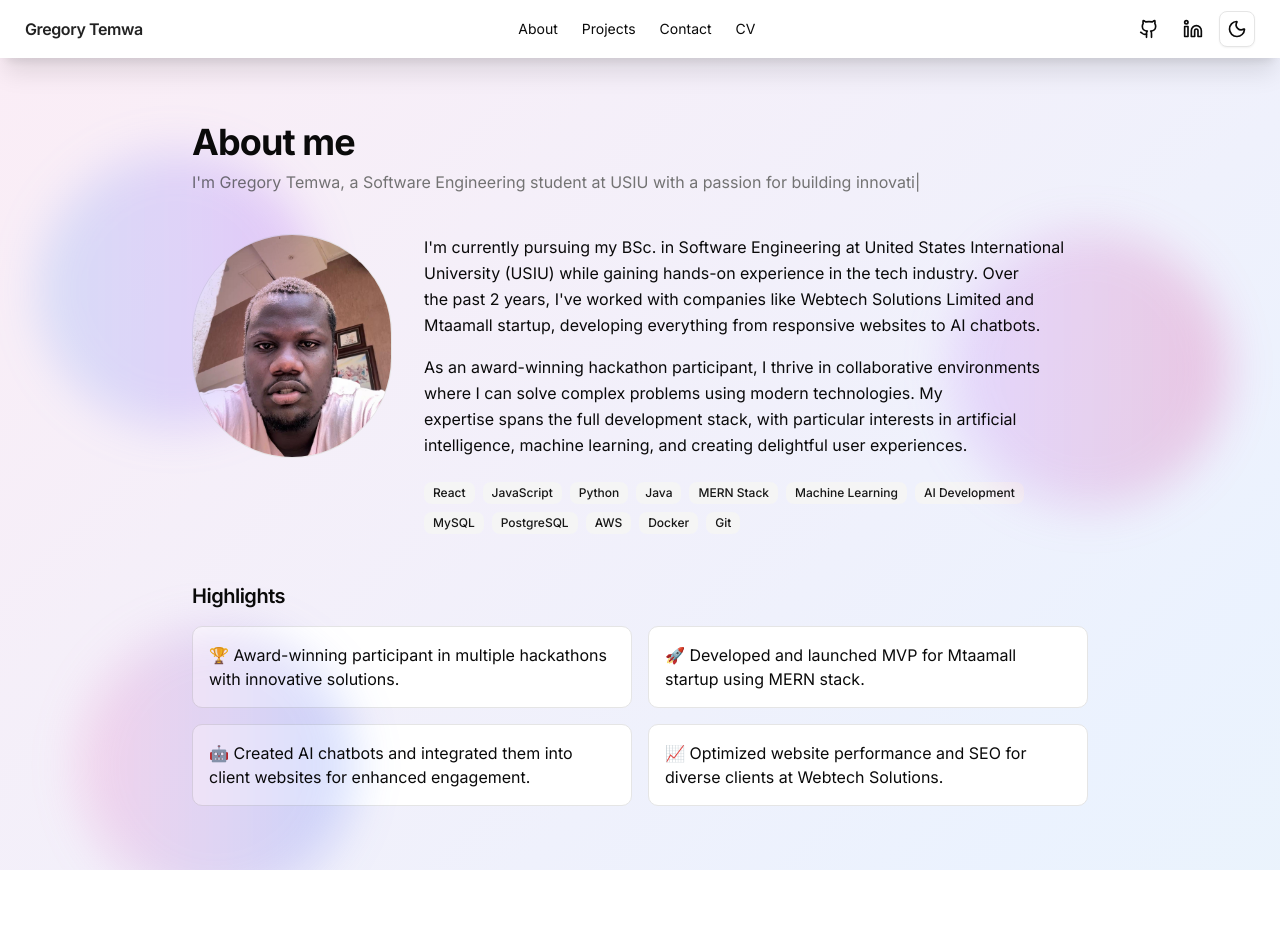
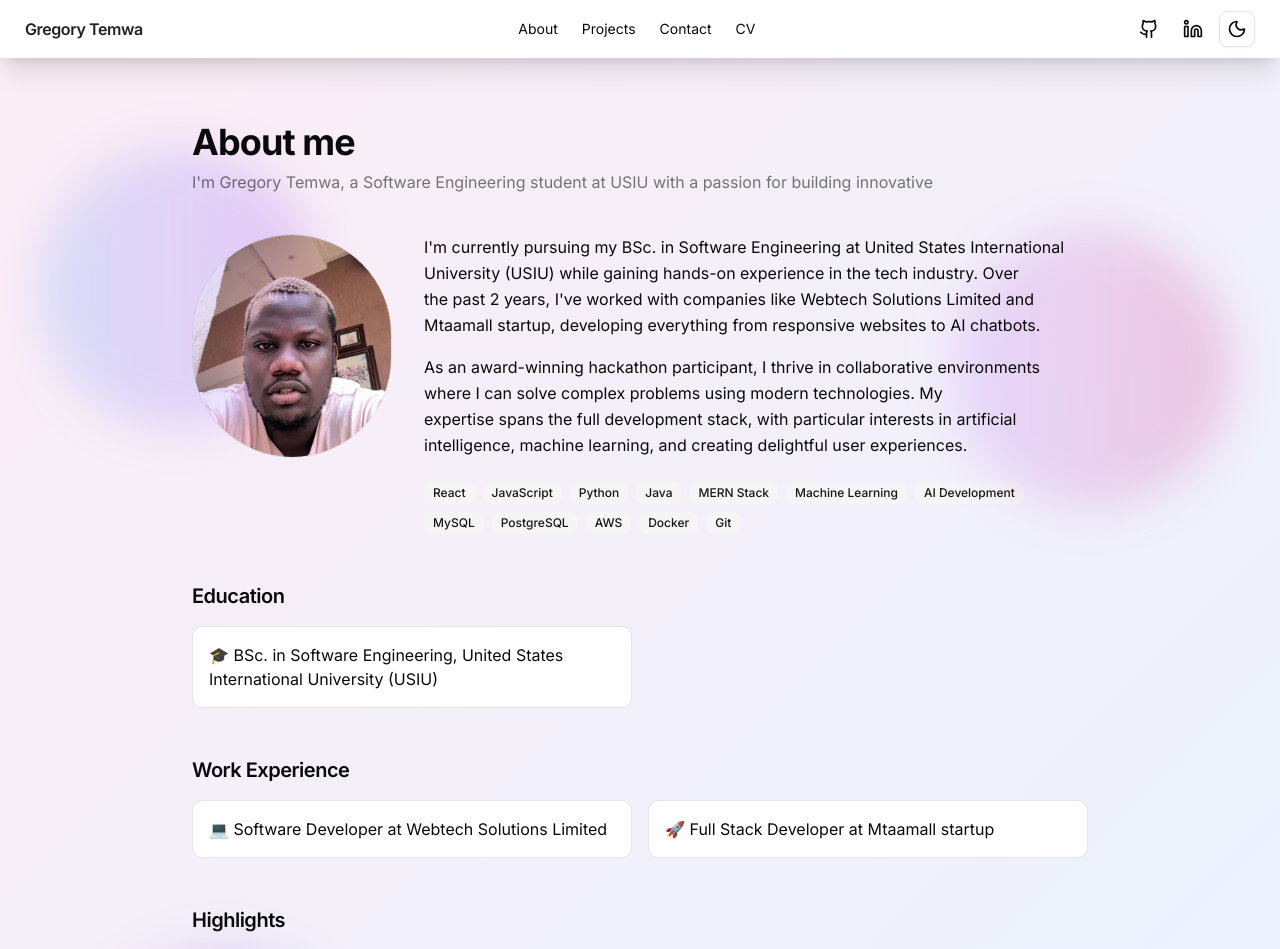
Before and after one commit to youneedgreg/Myportifolio, a Next.js app: page /about in a window 1280 px wide. Shown: the top 949 px of the page. Before the commit the page ends 870 px from the top, so only its background shows below. Built offline with nearby package versions, Linux system fonts and the light colour scheme.

Commit message:
add education and work experience sections to AboutClientPage

```diff
--- a/app/about/about-client.tsx
+++ b/app/about/about-client.tsx
@@ -70,6 +70,27 @@ export default function AboutClientPage() {
         </section>
 
         <section className="mx-auto mt-12 max-w-4xl">
+          <h2 className="text-xl font-semibold tracking-tight">Education</h2>
+          <ul className="mt-4 grid gap-4 md:grid-cols-2">
+            <li className="rounded-lg border bg-card p-4">
+              🎓 BSc. in Software Engineering, United States International University (USIU)
+            </li>
+          </ul>
+        </section>
+
+        <section className="mx-auto mt-12 max-w-4xl">
+          <h2 className="text-xl font-semibold tracking-tight">Work Experience</h2>
+          <ul className="mt-4 grid gap-4 md:grid-cols-2">
+            <li className="rounded-lg border bg-card p-4">
+              💻 Software Developer at Webtech Solutions Limited
+            </li>
+            <li className="rounded-lg border bg-card p-4">
+              🚀 Full Stack Developer at Mtaamall startup
+            </li>
+          </ul>
+        </section>
+
+        <section className="mx-auto mt-12 max-w-4xl">
           <h2 className="text-xl font-semibold tracking-tight">Highlights</h2>
           <ul className="mt-4 grid gap-4 md:grid-cols-2">
             <li className="rounded-lg border bg-card p-4">
```
